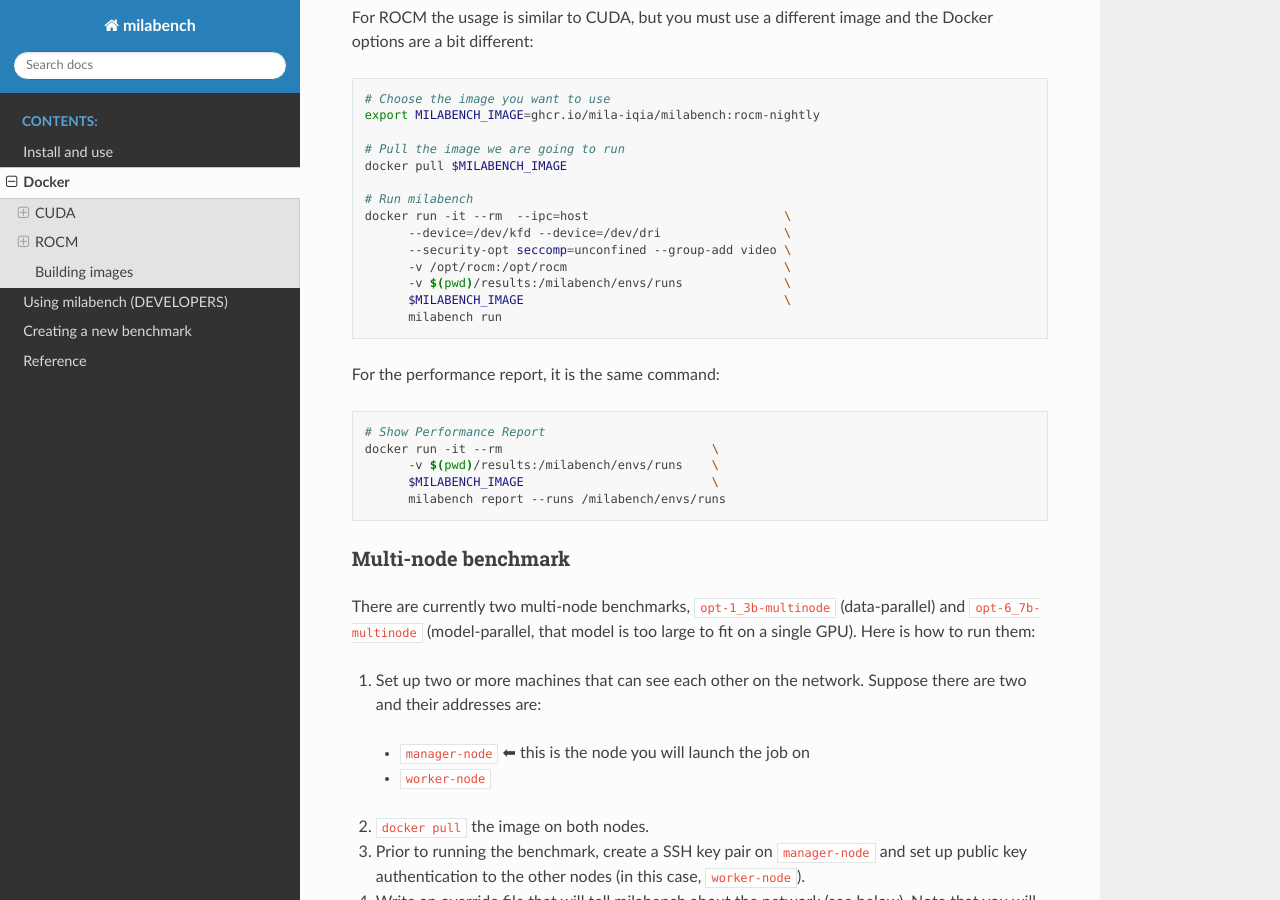
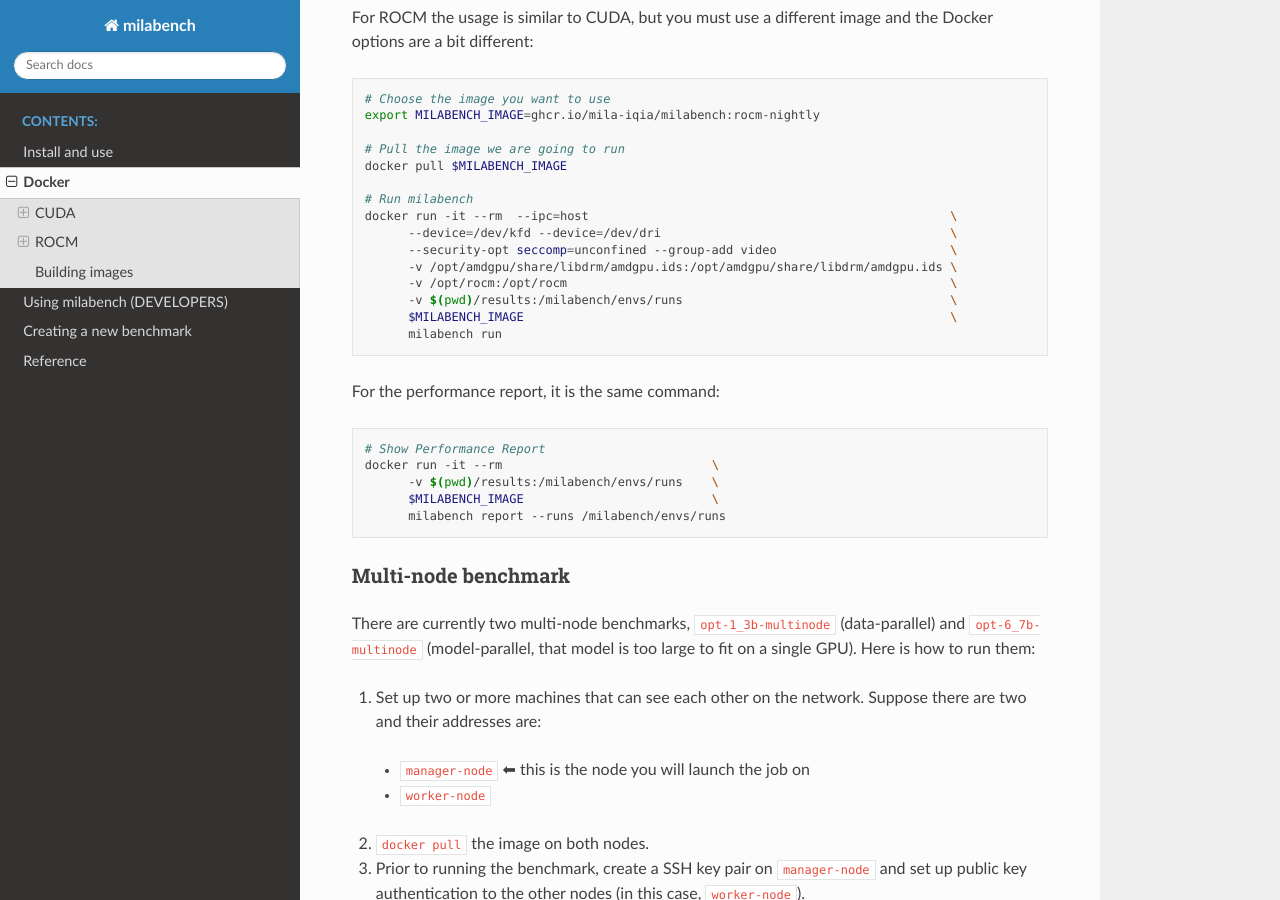
Before and after one commit to mila-iqia/milabench, a Sphinx documentation site: the page built from docs/docker.rst, in a window 1280 px wide and 900 px high, scrolled down 1295 px. Built offline with Sphinx 7.4.7 and the Read the Docs theme 2.0.0, drawn with Linux system fonts in a browser that asks for light colours.

Commit message:
Update docker.rst

```diff
--- a/docs/docker.rst
+++ b/docs/docker.rst
@@ -70,12 +70,13 @@
    docker pull $MILABENCH_IMAGE
 
    # Run milabench
-   docker run -it --rm  --ipc=host                           \
-         --device=/dev/kfd --device=/dev/dri                 \
-         --security-opt seccomp=unconfined --group-add video \
-         -v /opt/rocm:/opt/rocm                              \
-         -v $(pwd)/results:/milabench/envs/runs              \
-         $MILABENCH_IMAGE                                    \
+   docker run -it --rm  --ipc=host                                                  \
+         --device=/dev/kfd --device=/dev/dri                                        \
+         --security-opt seccomp=unconfined --group-add video                        \
+         -v /opt/amdgpu/share/libdrm/amdgpu.ids:/opt/amdgpu/share/libdrm/amdgpu.ids \
+         -v /opt/rocm:/opt/rocm                                                     \
+         -v $(pwd)/results:/milabench/envs/runs                                     \
+         $MILABENCH_IMAGE                                                           \
          milabench run
 
 For the performance report, it is the same command:
```
